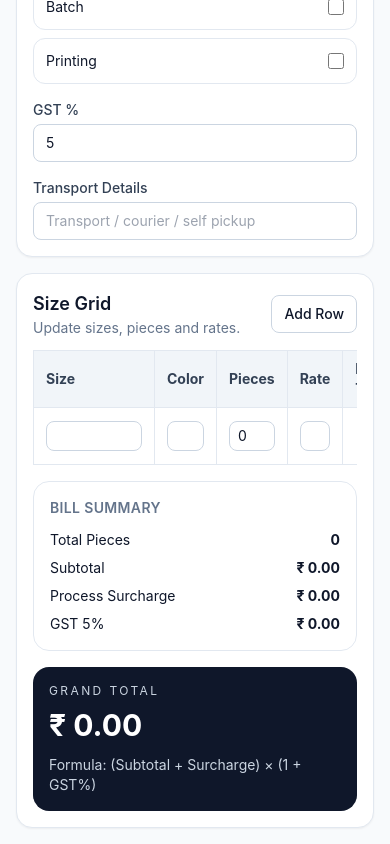
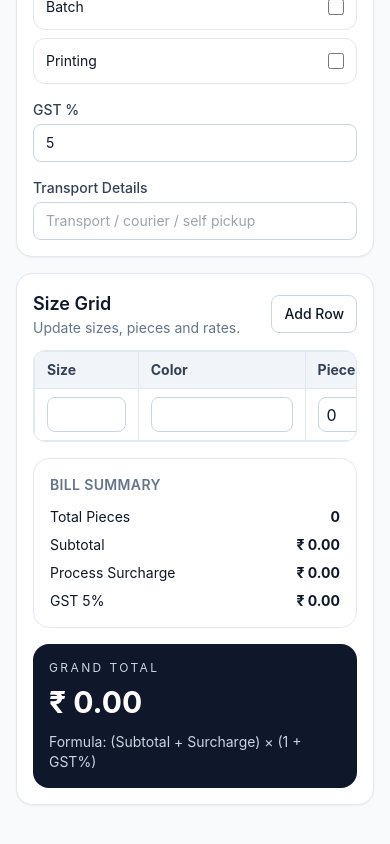
Before and after one commit to ashishgupta1v/SSKnitwear-ERP, a Vue app: page / in a window 390 px wide. Shown: the part 568-1412 px from the top of the page. After the commit the page ends 1389 px from the top, so only its background shows below. Built offline with nearby package versions, Linux system fonts and the light colour scheme; no server answers; the database is empty.

Commit message:
feat: Enhance OrderPrintTemplate and OrderWorkbench for improved print layout and input handling

```diff
--- a/src/components/order/OrderPrintTemplate.vue
+++ b/src/components/order/OrderPrintTemplate.vue
@@ -21,15 +21,15 @@ const getOrderItems = (rows: ItemRow[]) => rows.filter((row) => Number(row.piece
 
 <template>
   <div class="print-only">
-    <div class="bg-white p-8 text-gray-900">
+    <div class="print-sheet bg-white p-8 text-gray-900">
       <!-- Company Header -->
-      <div class="mb-8 border-b-2 border-gray-300 pb-4">
+      <div class="print-no-break mb-8 border-b-2 border-gray-300 pb-4">
         <h1 class="text-3xl font-bold text-teal-700">SINGHAL SONS KNITWEAR</h1>
         <p class="text-sm text-gray-600">Order Invoice</p>
       </div>
 
       <!-- Order Header Info -->
-      <div class="mb-8 grid grid-cols-2 gap-8">
+      <div class="print-two-col print-no-break mb-8 grid grid-cols-2 gap-8">
         <!-- Party Details -->
         <div>
           <h3 class="mb-2 text-sm font-semibold text-gray-700">CUSTOMER DETAILS</h3>
@@ -53,9 +53,9 @@ const getOrderItems = (rows: ItemRow[]) => rows.filter((row) => Number(row.piece
         </div>
       </div>
 
-      <div v-if="form.reference_image_data" class="mb-8">
+      <div v-if="form.reference_image_data" class="print-no-break mb-8">
         <h3 class="mb-3 text-sm font-semibold text-gray-700">REFERENCE IMAGE</h3>
-        <div class="flex items-start justify-between gap-4 rounded-xl border border-gray-300 p-3">
+        <div class="print-image-block flex items-start justify-between gap-4 rounded-xl border border-gray-300 p-3">
           <div>
             <p class="text-xs font-medium uppercase tracking-wide text-gray-500">File</p>
             <p class="mt-1 text-sm text-gray-700">{{ form.reference_image_name || 'Uploaded reference image' }}</p>
@@ -69,7 +69,7 @@ const getOrderItems = (rows: ItemRow[]) => rows.filter((row) => Number(row.piece
       </div>
 
       <!-- Items Table -->
-      <div class="mb-8">
+      <div class="print-no-break mb-8">
         <h3 class="mb-3 text-sm font-semibold text-gray-700">ORDER ITEMS</h3>
         <table class="w-full border-collapse border border-gray-300 text-sm">
           <thead>
@@ -94,7 +94,7 @@ const getOrderItems = (rows: ItemRow[]) => rows.filter((row) => Number(row.piece
       </div>
 
       <!-- Summary Section -->
-      <div class="mb-8 grid grid-cols-2 gap-8">
+      <div class="print-two-col mb-8 grid grid-cols-2 gap-8">
         <!-- Special Details -->
         <div v-if="form.is_embroidery || form.is_batch || form.is_printing || form.transport_details">
           <h3 class="mb-2 text-sm font-semibold text-gray-700">SPECIAL REQUIREMENTS</h3>
@@ -139,7 +139,7 @@ const getOrderItems = (rows: ItemRow[]) => rows.filter((row) => Number(row.piece
       </div>
 
       <!-- Footer -->
-      <div class="border-t-2 border-gray-300 pt-4 text-center text-xs text-gray-600">
+      <div class="print-no-break border-t-2 border-gray-300 pt-4 text-center text-xs text-gray-600">
         <p>This is a computer-generated invoice. No signature required.</p>
         <p>Thank you for your business!</p>
       </div>
@@ -152,9 +152,55 @@ const getOrderItems = (rows: ItemRow[]) => rows.filter((row) => Number(row.piece
   display: none;
 }
 
+.print-sheet {
+  width: 100%;
+}
+
+.print-no-break {
+  break-inside: avoid;
+  page-break-inside: avoid;
+}
+
+@media (max-width: 768px) {
+  .print-image-block {
+    flex-direction: column;
+    align-items: flex-start;
+  }
+
+  .print-image-block img {
+    width: 100%;
+    max-width: 100%;
+  }
+}
+
 @media print {
   .print-only {
-    display: block;
+    display: block !important;
+  }
+
+  .print-sheet {
+    max-width: 186mm;
+    margin: 0 auto;
+    padding: 0;
+    font-size: 11pt;
+    line-height: 1.35;
+    color: #111827 !important;
+    background: #ffffff !important;
+  }
+
+  .print-two-col {
+    display: grid;
+    grid-template-columns: minmax(0, 1fr) minmax(0, 1fr);
+    gap: 6mm;
+  }
+
+  .print-image-block {
+    align-items: center;
+  }
+
+  .print-image-block img {
+    max-height: 52mm;
+    max-width: 70mm;
   }
 
   /* Hide non-print content */
@@ -164,11 +210,25 @@ const getOrderItems = (rows: ItemRow[]) => rows.filter((row) => Number(row.piece
 
   /* Optimize for print */
   :global(body) {
+    width: 210mm;
     margin: 0;
     padding: 0;
+    background: #ffffff !important;
+    color: #111827 !important;
+    -webkit-print-color-adjust: exact;
+    print-color-adjust: exact;
   }
 
-  div {
+  :global(html) {
+    width: 210mm;
+    background: #ffffff !important;
+  }
+
+  div,
+  table,
+  tr,
+  td,
+  th {
     page-break-inside: avoid;
   }
 }
--- a/src/components/order/OrderWorkbench.vue
+++ b/src/components/order/OrderWorkbench.vue
@@ -73,8 +73,16 @@ const formatMoney = (value: number) => Number(value || 0).toFixed(2)
     </div>
 
     <!-- Size grid table -->
-    <div class="overflow-x-auto">
-      <table class="min-w-full border-collapse text-sm">
+    <div class="overflow-x-auto rounded-xl border border-slate-200">
+      <table class="size-grid-table min-w-full border-collapse text-sm">
+        <colgroup>
+          <col style="width: 110px" />
+          <col style="width: 180px" />
+          <col style="width: 110px" />
+          <col style="width: 120px" />
+          <col style="width: 130px" />
+          <col class="no-print" style="width: 90px" />
+        </colgroup>
         <thead>
           <tr class="bg-slate-100 text-left text-slate-700">
             <th class="border border-slate-200 px-3 py-2">Size</th>
@@ -89,16 +97,16 @@ const formatMoney = (value: number) => Number(value || 0).toFixed(2)
           <!-- Table rows for each item -->
           <tr v-for="(item, index) in localForm.items" :key="index">
             <td class="border border-slate-200 px-3 py-2">
-              <input v-model.number="item.size" type="number" min="0" class="w-24 rounded-lg border border-slate-300 px-2 py-1" />
+              <input v-model.number="item.size" type="number" inputmode="numeric" min="0" class="size-grid-input w-full rounded-lg border border-slate-300 px-2 py-1" />
             </td>
             <td class="border border-slate-200 px-3 py-2">
-              <input v-model="item.color" type="text" class="w-full rounded-lg border border-slate-300 px-2 py-1" />
+              <input v-model="item.color" type="text" class="size-grid-input w-full rounded-lg border border-slate-300 px-2 py-1" />
             </td>
             <td class="border border-slate-200 px-3 py-2">
-              <input v-model.number="item.pieces" type="number" min="0" class="w-full rounded-lg border border-slate-300 px-2 py-1" />
+              <input v-model.number="item.pieces" type="number" inputmode="numeric" min="0" class="size-grid-input w-full rounded-lg border border-slate-300 px-2 py-1" />
             </td>
             <td class="border border-slate-200 px-3 py-2">
-              <input v-model.number="item.rate" type="number" min="0" step="0.01" class="w-full rounded-lg border border-slate-300 px-2 py-1" />
+              <input v-model.number="item.rate" type="number" inputmode="decimal" min="0" step="0.01" class="size-grid-input w-full rounded-lg border border-slate-300 px-2 py-1" />
             </td>
             <td class="border border-slate-200 px-3 py-2 text-right font-medium">₹ {{ formatMoney(props.rows[index].subtotal) }}</td>
             <td class="no-print border border-slate-200 px-3 py-2 text-center">
@@ -146,10 +154,44 @@ const formatMoney = (value: number) => Number(value || 0).toFixed(2)
   display: none;
 }
 
+.size-grid-table {
+  table-layout: fixed;
+  min-width: 740px;
+}
+
+.size-grid-input {
+  min-height: 2.2rem;
+  font-size: 16px;
+  line-height: 1.25;
+  -webkit-appearance: none;
+  appearance: none;
+}
+
+.size-grid-input::-webkit-outer-spin-button,
+.size-grid-input::-webkit-inner-spin-button {
+  -webkit-appearance: none;
+  margin: 0;
+}
+
+@media (max-width: 640px) {
+  .size-grid-table {
+    min-width: 700px;
+  }
+}
+
 /* Show print-only elements when printing */
 @media print {
   .print-only {
     display: block !important;
   }
+
+  .size-grid-table {
+    min-width: 100%;
+  }
+
+  .size-grid-input {
+    font-size: 11pt;
+    min-height: 0;
+  }
 }
 </style>
```
